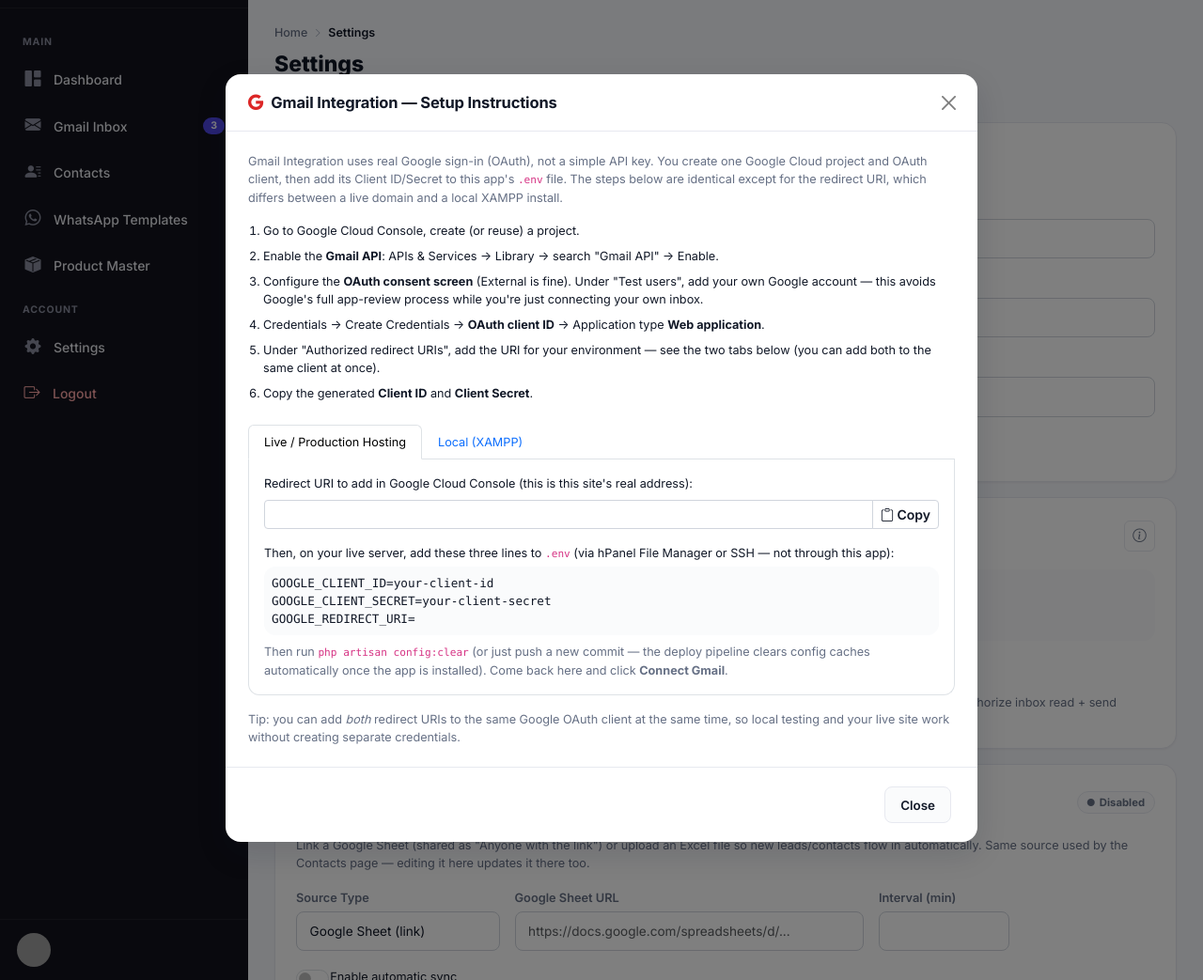
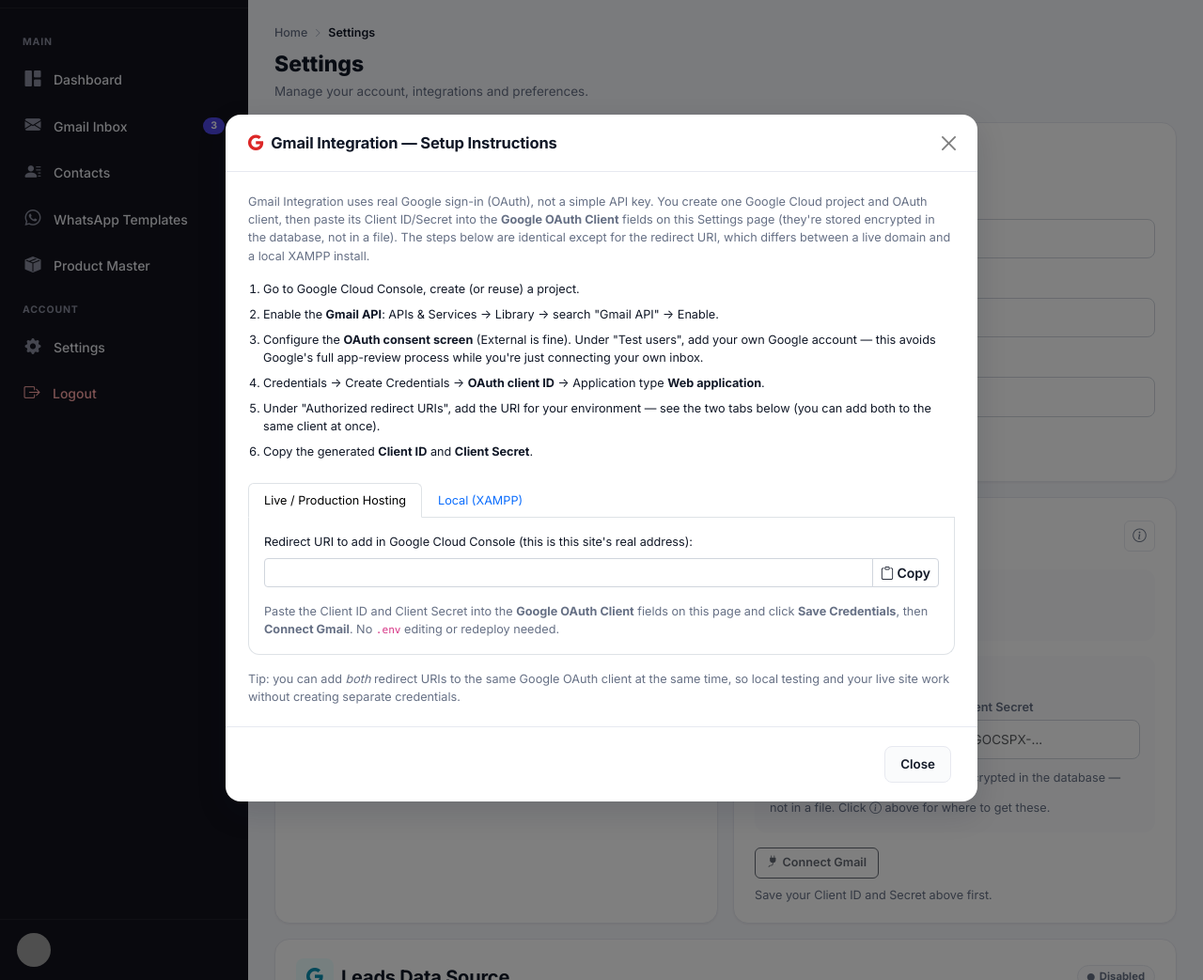
Before and after one commit to OadDev/Vivek-crm, a Laravel app: template resources/views/settings/index.blade.php in a window 1280 px wide, after a click on "Setup instructions". Shown: the part 68-1111 px from the top of the page at 94% size. Run offline with Laravel 12, Linux system fonts and the light colour scheme; the template is opened without the code that fills it, so the values that code supplies are empty; data comes from the database, SQL or seed files in the repository; grey boxes are pictures that could not be loaded.

Commit message:
Store Google OAuth Client ID/Secret in Settings instead of .env
There was no way to actually enter the Client ID/Secret from the app
-- the previous setup only read them from GOOGLE_CLIENT_ID/
GOOGLE_CLIENT_SECRET in .env, which meant SSH/File Manager access to
edit a live server's .env just to connect Gmail.

Adds client_id/client_secret columns to gmail_accounts (secret
encrypted, same pattern as the access/refresh tokens already stored
there) and a small form on the Settings page to save them directly.
GmailAccount::resolvedClientId()/resolvedClientSecret() prefer the
saved DB values and fall back to config('services.google.*') (.env)
for anyone who already set it up that way -- both GmailAuthController
(OAuth redirect/callback) and GmailApiService (token refresh) now go
through these instead of reading config() directly.

"Connect Gmail" is disabled until credentials are saved, with a
prompt to save them first. Instructions modal and README updated to
describe the in-app flow instead of manual .env edits.

Verified locally: migration runs cleanly, and end-to-end over HTTP --
saving credentials via the form updates hasCredentials(), which
enables the real Connect Gmail link, and the resulting Google OAuth
redirect URL correctly carries the saved client_id.

```diff
--- a/app/Services/GmailApiService.php
+++ b/app/Services/GmailApiService.php
@@ -32,8 +32,8 @@ class GmailApiService
         }
 
         $response = Http::asForm()->post(self::TOKEN_URL, [
-            'client_id' => config('services.google.client_id'),
-            'client_secret' => config('services.google.client_secret'),
+            'client_id' => $account->resolvedClientId(),
+            'client_secret' => $account->resolvedClientSecret(),
             'refresh_token' => $account->refresh_token,
             'grant_type' => 'refresh_token',
         ]);
--- a/resources/views/settings/_gmail_instructions_modal.blade.php
+++ b/resources/views/settings/_gmail_instructions_modal.blade.php
@@ -8,10 +8,12 @@
       <div class="modal-body">
         <p class="small text-muted-c">
           Gmail Integration uses real Google sign-in (OAuth), not a simple API
-          key. You create one Google Cloud project and OAuth client, then add
-          its Client ID/Secret to this app's <code>.env</code> file. The steps
-          below are identical except for the redirect URI, which differs
-          between a live domain and a local XAMPP install.
+          key. You create one Google Cloud project and OAuth client, then paste
+          its Client ID/Secret into the <strong>Google OAuth Client</strong>
+          fields on this Settings page (they're stored encrypted in the
+          database, not in a file). The steps below are identical except for
+          the redirect URI, which differs between a live domain and a local
+          XAMPP install.
         </p>
 
         <ol class="small ps-3 mb-4">
@@ -40,15 +42,11 @@
               <input type="text" class="form-control" id="gmailRedirectLive" value="{{ $gmailCallbackUrl }}" readonly>
               <button class="btn btn-outline-c" type="button" data-copy-target="gmailRedirectLive"><i class="bi bi-clipboard"></i> Copy</button>
             </div>
-            <p class="small mb-1">Then, on your live server, add these three lines to <code>.env</code> (via hPanel File Manager or SSH — not through this app):</p>
-            <pre class="small p-2 mb-2" style="background:var(--bg-surface-2);border-radius:var(--radius-md);white-space:pre-wrap;">GOOGLE_CLIENT_ID=your-client-id
-GOOGLE_CLIENT_SECRET=your-client-secret
-GOOGLE_REDIRECT_URI={{ $gmailCallbackUrl }}</pre>
             <p class="small text-muted-c mb-0">
-              Then run <code>php artisan config:clear</code> (or just push a new
-              commit — the deploy pipeline clears config caches automatically
-              once the app is installed). Come back here and click
-              <strong>Connect Gmail</strong>.
+              Paste the Client ID and Client Secret into the <strong>Google
+              OAuth Client</strong> fields on this page and click
+              <strong>Save Credentials</strong>, then <strong>Connect Gmail</strong>.
+              No <code>.env</code> editing or redeploy needed.
             </p>
           </div>
 
@@ -58,21 +56,19 @@ GOOGLE_REDIRECT_URI={{ $gmailCallbackUrl }}</pre>
               Google only allows non-HTTPS redirect URIs for <code>localhost</code>/<code>127.0.0.1</code>
               — so for XAMPP, open this app via <code>http://localhost/...</code>
               (not a custom hostname like <code>vivek-crm.local</code>, unless it has real HTTPS).
+              Also set <code>APP_URL=http://localhost</code> in your local
+              <code>.env</code> so the redirect URI this app generates matches.
             </p>
             <p class="small mb-2">Redirect URI to add in Google Cloud Console:</p>
             <div class="input-group input-group-sm mb-3">
               <input type="text" class="form-control" id="gmailRedirectLocal" value="http://localhost/settings/gmail/callback" readonly>
               <button class="btn btn-outline-c" type="button" data-copy-target="gmailRedirectLocal"><i class="bi bi-clipboard"></i> Copy</button>
             </div>
-            <p class="small mb-1">Adjust the port if XAMPP's Apache isn't on the default port 80, e.g. <code>http://localhost:8080/settings/gmail/callback</code>. In your local <code>.env</code>:</p>
-            <pre class="small p-2 mb-2" style="background:var(--bg-surface-2);border-radius:var(--radius-md);white-space:pre-wrap;">APP_URL=http://localhost
-GOOGLE_CLIENT_ID=your-client-id
-GOOGLE_CLIENT_SECRET=your-client-secret
-GOOGLE_REDIRECT_URI=http://localhost/settings/gmail/callback</pre>
             <p class="small text-muted-c mb-0">
-              Make sure your XAMPP vhost's document root points at this
-              project's <code>public/</code> folder. Then run
-              <code>php artisan config:clear</code>, reload Settings, and click
+              Adjust the port if XAMPP's Apache isn't on the default port 80,
+              e.g. <code>http://localhost:8080/settings/gmail/callback</code>
+              (and <code>APP_URL</code> to match). Then paste the same Client
+              ID/Secret into the fields on this page, save, and click
               <strong>Connect Gmail</strong>.
             </p>
           </div>
--- a/resources/views/settings/index.blade.php
+++ b/resources/views/settings/index.blade.php
@@ -93,6 +93,24 @@
           </div>
         </div>
 
+        {{-- Google OAuth Client (from Google Cloud Console — see Instructions) --}}
+        <form method="POST" action="{{ route('settings.gmail.credentials') }}" class="mb-3 p-3" style="background:var(--bg-surface-2);border-radius:var(--radius-md);">
+          @csrf
+          <div class="small fw-600 mb-2">Google OAuth Client</div>
+          <div class="row g-2">
+            <div class="col-md-6">
+              <label class="form-label small mb-1">Client ID</label>
+              <input type="text" name="client_id" class="form-control form-control-sm" value="{{ old('client_id', $gmailAccount->client_id) }}" placeholder="xxxxxxxx.apps.googleusercontent.com" required>
+            </div>
+            <div class="col-md-6">
+              <label class="form-label small mb-1">Client Secret</label>
+              <input type="password" name="client_secret" class="form-control form-control-sm" placeholder="{{ $gmailAccount->client_secret ? '•••••••• (saved — leave blank to keep)' : 'GOCSPX-...' }}">
+            </div>
+          </div>
+          <button type="submit" class="btn btn-outline-c btn-sm mt-2"><i class="bi bi-key-fill me-1"></i>Save Credentials</button>
+          <span class="small text-muted-c ms-2">Stored encrypted in the database — not in a file. Click <i class="bi bi-info-circle"></i> above for where to get these.</span>
+        </form>
+
         @if ($gmailAccount->isConnected())
           <div class="d-flex align-items-center gap-2 flex-wrap">
             <form method="POST" action="{{ route('settings.gmail.sync-now') }}" class="d-inline">
@@ -111,11 +129,16 @@
               Never synced yet. New inbox mail is also pulled automatically every few minutes.
             @endif
           </p>
-        @else
+        @elseif ($gmailAccount->hasCredentials())
           <a href="{{ route('settings.gmail.connect') }}" class="btn btn-outline-c btn-sm">
             <i class="bi bi-plug-fill me-1"></i>Connect Gmail
           </a>
           <p class="small text-muted-c mt-2 mb-0">Redirects to Google's real sign-in to authorize inbox read + send access.</p>
+        @else
+          <button type="button" class="btn btn-outline-c btn-sm" disabled>
+            <i class="bi bi-plug-fill me-1"></i>Connect Gmail
+          </button>
+          <p class="small text-muted-c mt-2 mb-0">Save your Client ID and Secret above first.</p>
         @endif
       </div>
     </div>
--- a/routes/web.php
+++ b/routes/web.php
@@ -96,6 +96,7 @@ Route::middleware('auth')->group(function () {
         Route::get('/', [SettingsController::class, 'index'])->name('index');
         Route::put('/profile', [SettingsController::class, 'updateProfile'])->name('profile');
         Route::put('/password', [SettingsController::class, 'updatePassword'])->name('password');
+        Route::post('/gmail/credentials', [GmailAuthController::class, 'saveCredentials'])->name('gmail.credentials');
         Route::get('/gmail/connect', [GmailAuthController::class, 'redirect'])->name('gmail.connect');
         Route::get('/gmail/callback', [GmailAuthController::class, 'callback'])->name('gmail.callback');
         Route::post('/gmail/disconnect', [GmailAuthController::class, 'disconnect'])->name('gmail.disconnect');
```
Also changed, not shown: app/Http/Controllers/GmailAuthController.php (+42 -0 lines), app/Models/GmailAccount.php (+23 -0 lines), README.md, database/migrations/2026_07_31_090003_add_oauth_client_to_gmail_accounts_table.php (added), 1 other file.
